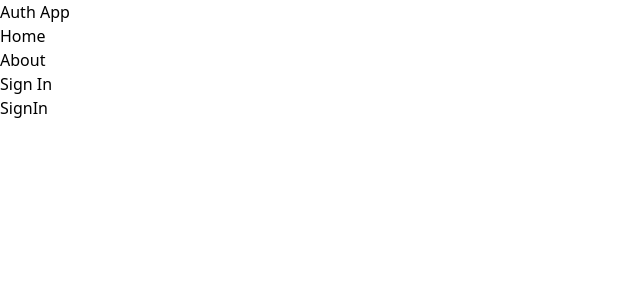
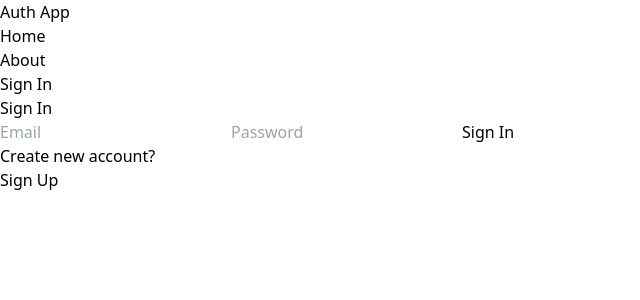
Before and after one commit to rahulsing23/MERN-Auth, a React app in the folder client/: page /sign-in in a window 1280 px wide. Shown: the top 300 px of the page, without its empty margins (0-640 px from the left). Built offline with nearby package versions, Linux system fonts and the light colour scheme; the HTML template or start-up script is replaced by a standard one.

Commit message:
complete the sign in page functionality

```diff
--- a/client/src/pages/SignIn.jsx
+++ b/client/src/pages/SignIn.jsx
@@ -1,9 +1,68 @@
-import React from 'react'
+import React, { useState } from 'react'
+import {Link, useNavigate} from 'react-router-dom'
+const SignIn = () => {
 
-const SignIn = () => {
+  const [formData, setformData] = useState({});
+  const [Loading, setLoading] = useState(false);
+  const [Error, setError] = useState(false);
+  const navigate = useNavigate();
+  const handleChange = (e) =>{
+
+    setformData({...formData, [e.target.id]: e.target.value})
+
+  }
+
+  const handleSubmit = async (e) =>{
+
+    e.preventDefault();
+    try{
+      setLoading(true)
+      setError(false);
+      const res = await fetch('/api/auth/signin', {
+        method: "POST",
+        headers:{
+          'Content-Type': 'application/json',
+        },
+        body:JSON.stringify(formData)
+      })
+      const data = await res.json();
+      console.log(data)
+      setLoading(false);
+      if(data.success === false)
+      {
+        setError(true);
+        return ;
+      }
+      navigate('/home')
+    }
+    catch(error)
+    {
+      setLoading(false);
+      setError(true);
+    }
+  }
+
   return (
-    <div>
-      SignIn
+    <div className='p-3 max-w-lg mx-auto'>
+      <h1 className='text-3xl my-7 text-center font-semibold'>Sign In</h1>
+      <form className='flex flex-col  gap-4' onSubmit={handleSubmit}>
+
+        <input type='email' placeholder='Email' id='email' className=' bg-slate-100 p-3 rounded-lg' onChange={handleChange}/>
+        <input type='password' placeholder='Password' id='password' className=' bg-slate-100 p-3 rounded-lg' onChange={handleChange}/>
+        <button disabled={Loading} type='submit' className='bg-slate-700 uppercase text-white p-3 rounded-lg hover:opacity-95 disabled:opacity-80'>
+        {
+          Loading ? 'Loading...':'Sign In'
+        }
+        </button>
+      </form>
+      <div className="flex  gap-2 mt-5  justify-center ">
+       <p>Create new account? </p>
+       <Link to='/sign-up'>
+       <span className='text-blue-500'>Sign Up</span>
+       </Link>
+
+      </div>
+      <p hidden={!Error} className='text-red-700 mt-5 bg-red-100 p-2'>{Error && 'Something went wrong'}</p>
     </div>
   )
 }
--- a/client/src/pages/SignUp.jsx
+++ b/client/src/pages/SignUp.jsx
@@ -1,15 +1,15 @@
 import React, { useState } from 'react'
-import {Link} from 'react-router-dom'
+import {Link, useNavigate} from 'react-router-dom'
 const SignUp = () => {
 
   const [formData, setformData] = useState({});
   const [Loading, setLoading] = useState(false);
   const [Error, setError] = useState(false);
-
+  const navigate = useNavigate()
   const handleChange = (e) =>{
 
     setformData({...formData, [e.target.id]: e.target.value})
-    console.log(formData);
+
   }
 
   const handleSubmit = async (e) =>{
@@ -25,13 +25,14 @@
         body:JSON.stringify(formData)
       })
       const data = await res.json();
-      console.log(data)
+
       setLoading(false);
       if(data.success === false)
       {
         setError(true);
         return ;
       }
+      navigate('/sign-in')
     }
     catch(error)
     {
```
